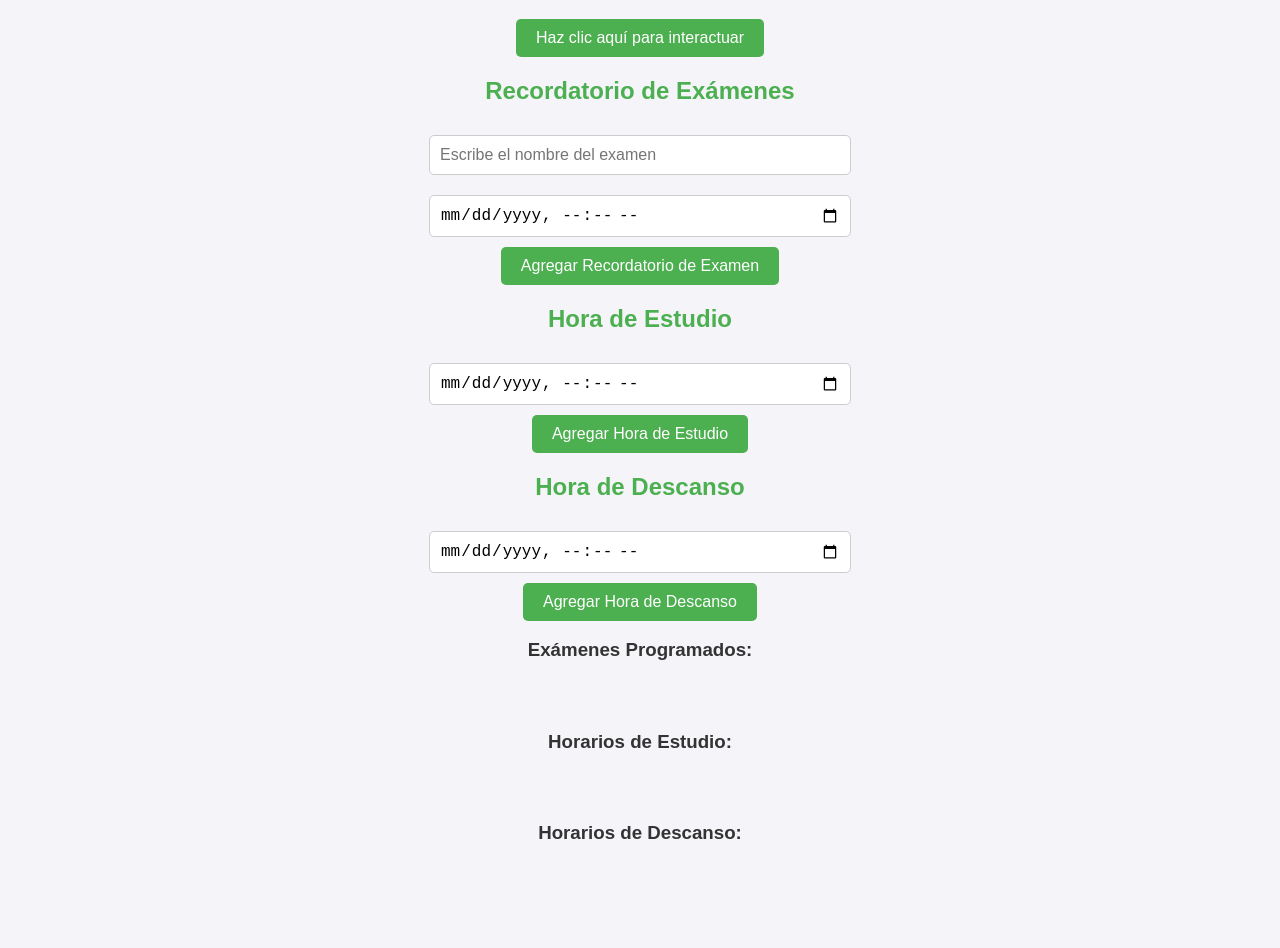
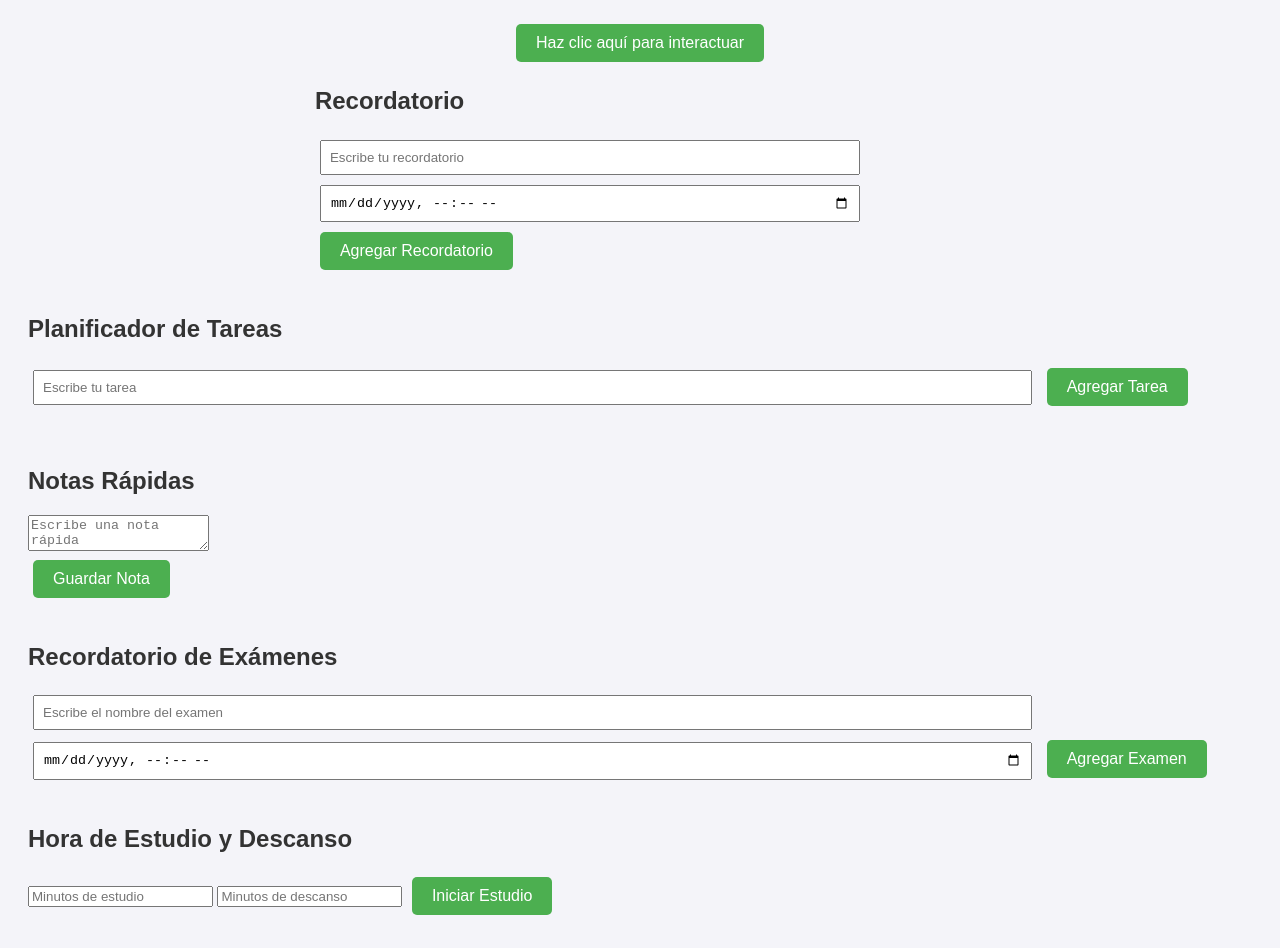
Before and after one commit to kenzo1989/Kenzo, a plain HTML site: page index.html in a window 1280 px wide. Shown: the part 89-1037 px from the top of the page. Before the commit the page ends 1012 px from the top, so only its background shows below. Drawn offline with Linux system fonts and the light colour scheme.

Commit message:
Update index.html
mejora 3

```diff
--- a/index.html
+++ b/index.html
@@ -29,135 +29,151 @@
             font-size: 16px;
             cursor: pointer;
             border-radius: 5px;
+            margin: 5px;
         }
         button:hover {
             background-color: #45a049;
         }
-        h2 {
-            color: #4CAF50;
-            font-size: 1.5em;
+        .tasks, .notes, .exams, .study-break {
             margin-top: 20px;
+            width: 100%;
         }
         input[type="text"], input[type="datetime-local"] {
-            padding: 10px;
-            font-size: 16px;
-            border-radius: 5px;
-            border: 1px solid #ccc;
-            margin: 10px;
+            padding: 8px;
+            margin: 5px;
             width: 80%;
-            max-width: 400px;
         }
         ul {
             list-style-type: none;
-            padding: 0;
+            padding-left: 0;
         }
         li {
-            padding: 10px;
-            background-color: #f0f0f0;
-            margin: 5px;
-            border-radius: 5px;
+            margin: 5px 0;
+        }
+        .nota {
+            margin-top: 10px;
         }
     </style>
 </head>
 <body>
     <div class="container">
         <h1>Bienvenido a Kenzo, tu asistente digital.</h1>
+
+        <!-- Interacción básica -->
         <button onclick="alert('¡Hola! Estoy aquí para ayudarte con tus tareas.')">Haz clic aquí para interactuar</button>
 
-        <h2>Recordatorio de Exámenes</h2>
-        <input type="text" id="examenTexto" placeholder="Escribe el nombre del examen" />
-        <input type="datetime-local" id="fechaExamen" />
-        <button onclick="agregarExamen()">Agregar Recordatorio de Examen</button>
+        <!-- Funciones de Recordatorio -->
+        <div class="recordatorio">
+            <h2>Recordatorio</h2>
+            <input type="text" id="textoRecordatorio" placeholder="Escribe tu recordatorio">
+            <input type="datetime-local" id="horaRecordatorio">
+            <button onclick="agregarRecordatorio()">Agregar Recordatorio</button>
+        </div>
 
-        <h2>Hora de Estudio</h2>
-        <input type="datetime-local" id="horaEstudio" />
-        <button onclick="agregarHoraEstudio()">Agregar Hora de Estudio</button>
+        <!-- Función de Tareas -->
+        <div class="tasks">
+            <h2>Planificador de Tareas</h2>
+            <input type="text" id="nuevaTarea" placeholder="Escribe tu tarea">
+            <button onclick="agregarTarea()">Agregar Tarea</button>
+            <ul id="listaTareas"></ul>
+        </div>
 
-        <h2>Hora de Descanso</h2>
-        <input type="datetime-local" id="horaDescanso" />
-        <button onclick="agregarHoraDescanso()">Agregar Hora de Descanso</button>
+        <!-- Función de Notas rápidas -->
+        <div class="notes">
+            <h2>Notas Rápidas</h2>
+            <textarea id="notaTexto" placeholder="Escribe una nota rápida"></textarea><br>
+            <button onclick="guardarNota()">Guardar Nota</button>
+            <div id="notasGuardadas"></div>
+        </div>
 
-        <h3>Exámenes Programados:</h3>
-        <ul id="listaExamenes"></ul>
+        <!-- Funciones de Exámenes -->
+        <div class="exams">
+            <h2>Recordatorio de Exámenes</h2>
+            <input type="text" id="textoExamen" placeholder="Escribe el nombre del examen">
+            <input type="datetime-local" id="horaExamen">
+            <button onclick="agregarExamen()">Agregar Examen</button>
+        </div>
 
-        <h3>Horarios de Estudio:</h3>
-        <ul id="listaEstudios"></ul>
-
-        <h3>Horarios de Descanso:</h3>
-        <ul id="listaDescansos"></ul>
+        <!-- Funciones de Estudio y Descanso -->
+        <div class="study-break">
+            <h2>Hora de Estudio y Descanso</h2>
+            <input type="number" id="tiempoEstudio" placeholder="Minutos de estudio">
+            <input type="number" id="tiempoDescanso" placeholder="Minutos de descanso">
+            <button onclick="horaEstudioDescanso()">Iniciar Estudio</button>
+        </div>
     </div>
 
     <script>
-        // Función: Recordatorio de Exámenes
-        function agregarExamen() {
-            const examenTexto = document.getElementById("examenTexto").value;
-            const fechaExamen = new Date(document.getElementById("fechaExamen").value);
+        // Función: Recordatorios
+        function agregarRecordatorio() {
+            const texto = document.getElementById("textoRecordatorio").value;
+            const hora = new Date(document.getElementById("horaRecordatorio").value);
+            const ahora = new Date();
+            const tiempo = hora - ahora;
 
-            if (examenTexto !== "" && !isNaN(fechaExamen)) {
-                // Crear una nueva lista de examen
-                const li = document.createElement("li");
-                li.textContent = `${examenTexto} - Fecha: ${fechaExamen.toLocaleString()}`;
-                document.getElementById("listaExamenes").appendChild(li);
-
-                // Recordatorio de examen en la hora adecuada
-                const tiempoRestante = fechaExamen - new Date();
-                if (tiempoRestante > 0) {
-                    setTimeout(() => {
-                        alert(`¡Es hora de tu examen de ${examenTexto}!`);
-                    }, tiempoRestante);
-                } else {
-                    alert("La fecha del examen ya pasó.");
-                }
+            if (tiempo > 0) {
+                setTimeout(() => {
+                    alert("¡Recordatorio: " + texto + "!");
+                }, tiempo);
             } else {
-                alert("Por favor ingresa un examen válido y una fecha.");
+                alert("Por favor selecciona una hora futura.");
             }
         }
 
-        // Función: Hora de Estudio
-        function agregarHoraEstudio() {
-            const horaEstudio = new Date(document.getElementById("horaEstudio").value);
-
-            if (!isNaN(horaEstudio)) {
-                // Crear una nueva lista de hora de estudio
+        // Función: Planificador de tareas
+        function agregarTarea() {
+            const texto = document.getElementById("nuevaTarea").value;
+            if (texto !== "") {
                 const li = document.createElement("li");
-                li.textContent = `Hora de Estudio: ${horaEstudio.toLocaleString()}`;
-                document.getElementById("listaEstudios").appendChild(li);
-
-                // Recordatorio de hora de estudio
-                const tiempoRestante = horaEstudio - new Date();
-                if (tiempoRestante > 0) {
-                    setTimeout(() => {
-                        alert("¡Es hora de estudiar!");
-                    }, tiempoRestante);
-                } else {
-                    alert("La hora de estudio ya pasó.");
-                }
-            } else {
-                alert("Por favor selecciona una hora válida.");
+                li.textContent = texto;
+                li.onclick = () => li.remove(); // eliminar al hacer clic
+                document.getElementById("listaTareas").appendChild(li);
+                document.getElementById("nuevaTarea").value = "";
             }
         }
 
-        // Función: Hora de Descanso
-        function agregarHoraDescanso() {
-            const horaDescanso = new Date(document.getElementById("horaDescanso").value);
+        // Función: Notas rápidas
+        function guardarNota() {
+            const texto = document.getElementById("notaTexto").value;
+            if (texto !== "") {
+                const nota = document.createElement("p");
+                nota.textContent = texto;
+                nota.className = "nota";
+                document.getElementById("notasGuardadas").appendChild(nota);
+                document.getElementById("notaTexto").value = "";
+            }
+        }
 
-            if (!isNaN(horaDescanso)) {
-                // Crear una nueva lista de hora de descanso
-                const li = document.createElement("li");
-                li.textContent = `Hora de Descanso: ${horaDescanso.toLocaleString()}`;
-                document.getElementById("listaDescansos").appendChild(li);
+        // Función: Recordatorio de exámenes
+        function agregarExamen() {
+            const examen = document.getElementById("textoExamen").value;
+            const fechaExamen = new Date(document.getElementById("horaExamen").value);
+            const ahora = new Date();
+            const tiempo = fechaExamen - ahora;
 
-                // Recordatorio de hora de descanso
-                const tiempoRestante = horaDescanso - new Date();
-                if (tiempoRestante > 0) {
+            if (tiempo > 0) {
+                setTimeout(() => {
+                    alert("¡Es hora del examen de: " + examen + "!");
+                }, tiempo);
+            } else {
+                alert("Por favor selecciona una fecha futura para el examen.");
+            }
+        }
+
+        // Función: Hora de estudio y descanso
+        function horaEstudioDescanso() {
+            const estudio = parseInt(document.getElementById("tiempoEstudio").value) * 60000; // Minutos en milisegundos
+            const descanso = parseInt(document.getElementById("tiempoDescanso").value) * 60000;
+
+            if (!isNaN(estudio) && !isNaN(descanso)) {
+                setTimeout(() => {
+                    alert("¡Hora de descansar! Toma un descanso de " + (descanso / 60000) + " minutos.");
                     setTimeout(() => {
-                        alert("¡Es hora de tomar un descanso!");
-                    }, tiempoRestante);
-                } else {
-                    alert("La hora de descanso ya pasó.");
-                }
+                        alert("¡Es hora de estudiar de nuevo!");
+                    }, descanso);
+                }, estudio);
             } else {
-                alert("Por favor selecciona una hora válida.");
+                alert("Por favor, ingresa tiempos válidos.");
             }
         }
     </script>
```
